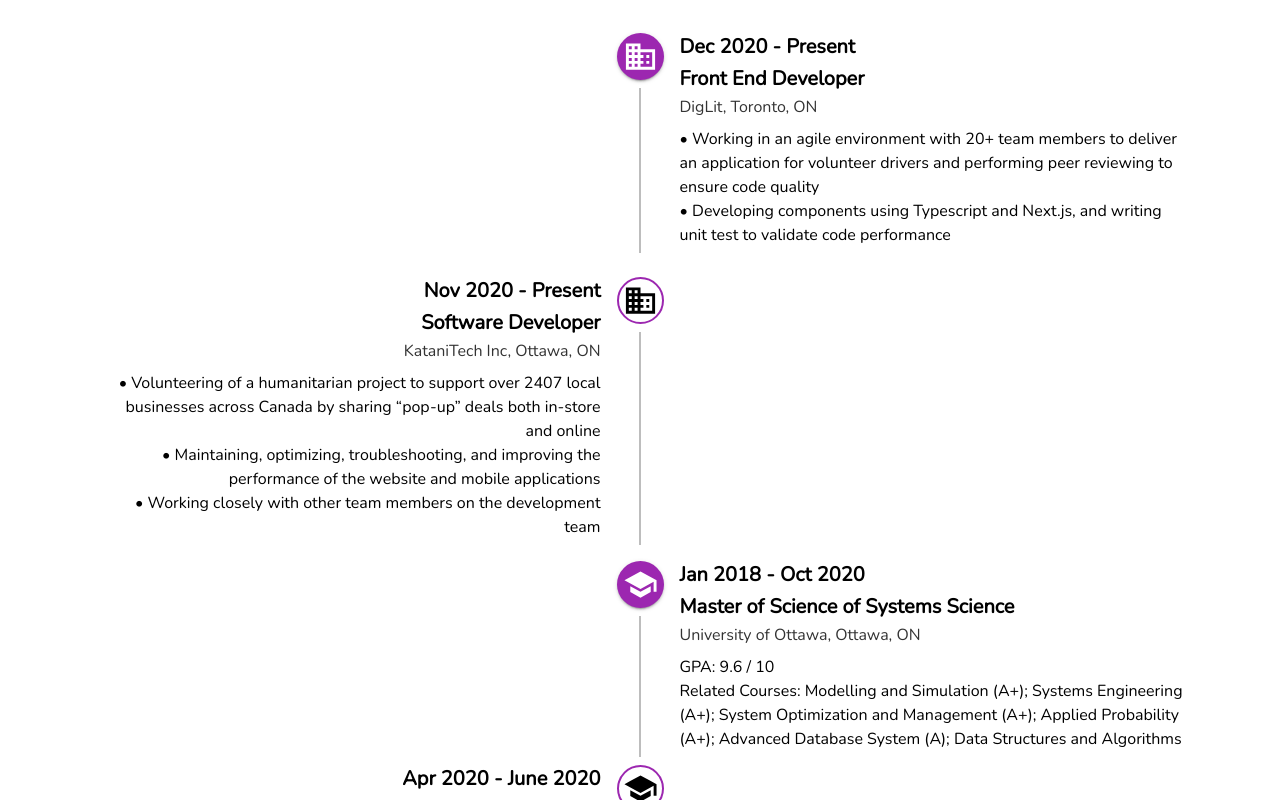
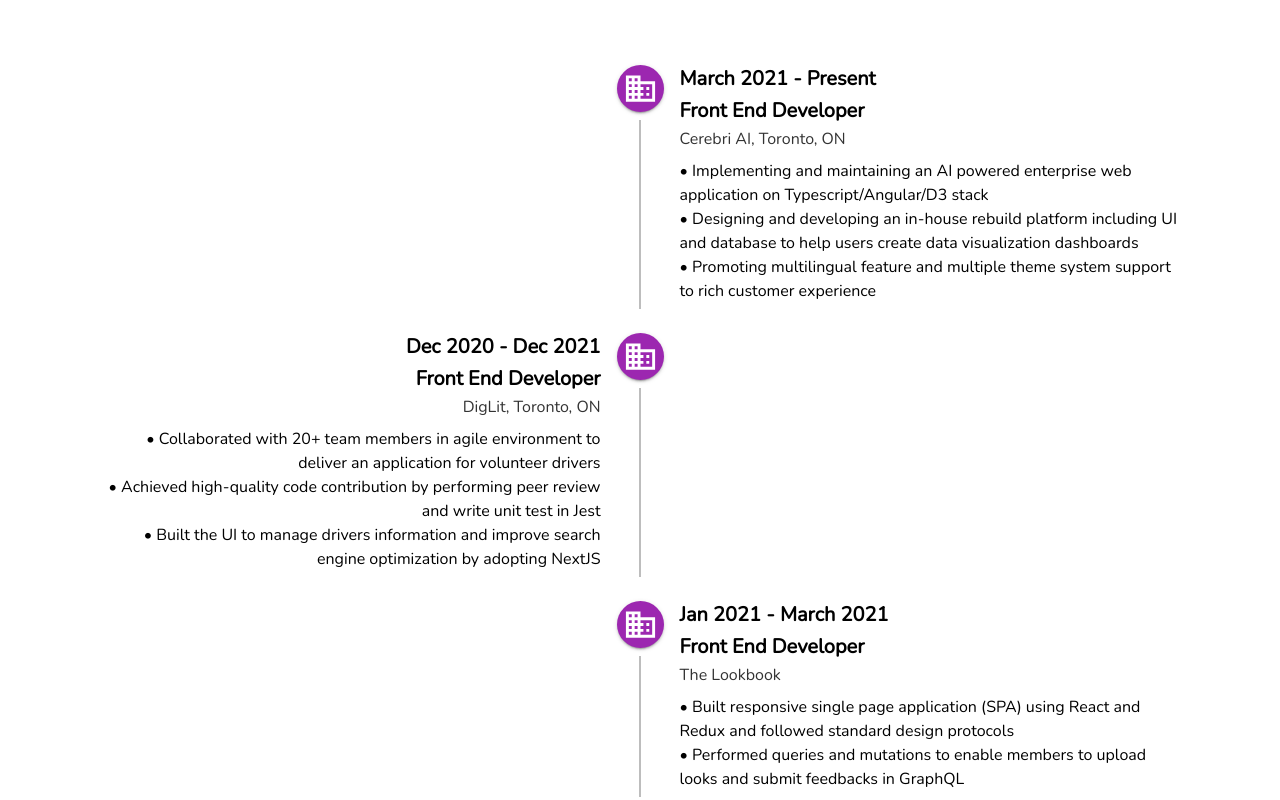
Before and after one commit to WendyChenj/My-Portfolio, a React (Create React App) app: page / in a window 1280 px wide. Shown: the part 1760-2560 px from the top of the page. Built offline with nearby package versions, Linux system fonts and the light colour scheme.

Commit message:
update work experience and skills

```diff
--- a/src/components/About/About.js
+++ b/src/components/About/About.js
@@ -30,7 +30,7 @@
       <div className='about-me-intro'>
         <Typography variant='h6' color='secondary'>
           Hi, I am a professional front end developer who is fueled by true passion for implementing visual elements
-          and building UX/UI websites. After obtaining my Master's Degree, I gained experience by volunteering startup company and using ReactJS to create reusable components. Also, I consider myself a 'forever student', eager to both practice coding skills through projects
+          and building UX/UI websites. After obtaining my Master's Degree, I gained experience by working at different fields as Front End Devloper and using ReactJS and AngularJS to create reusable components. Also, I consider myself a 'forever student', eager to both practice coding skills through projects
           and stay in tune with the latest technologies :)
         </Typography>
       </div>
--- a/src/components/Experience/ExperienceTimeline.js
+++ b/src/components/Experience/ExperienceTimeline.js
@@ -8,7 +8,7 @@
 const ExperienceTimeline = () => {
   return (
     <Timeline align={window.innerWidth > 960 ? "alternate" : "left"}>
-      <TimelineItem style={{minHeight: "100px", padding: "8px 0 8px 0"}} className="TimelineItem">
+      <TimelineItem style={{ minHeight: "100px", padding: "8px 0 8px 0" }} className="TimelineItem">
         <TimelineSeparator>
           <TimelineDot color="primary">
             <BusinessIcon fontSize="large" />
@@ -17,7 +17,31 @@
         </TimelineSeparator>
         <TimelineContent className="timeline-content-right">
           <Typography variant="h6">
-            Dec 2020 - Present
+            March 2021 - Present
+          </Typography>
+          <Typography variant="h6">
+            Front End Developer
+          </Typography>
+          <Typography className="location-name" color="secondary">
+            Cerebri AI, Toronto, ON
+          </Typography>
+          <Typography>
+            • Implementing and maintaining an AI powered enterprise web application on Typescript/Angular/D3 stack <br />
+            • Designing and developing an in-house rebuild platform including UI and database to help users create data visualization dashboards <br />
+            • Promoting multilingual feature and multiple theme system support to rich customer experience
+          </Typography>
+        </TimelineContent>
+      </TimelineItem>
+      <TimelineItem style={{ minHeight: "100px", padding: "8px 0 8px 0" }} className="TimelineItem">
+        <TimelineSeparator>
+          <TimelineDot color="primary">
+            <BusinessIcon fontSize="large" />
+          </TimelineDot>
+          <TimelineConnector />
+        </TimelineSeparator>
+        <TimelineContent className="timeline-content-right">
+          <Typography variant="h6">
+            Dec 2020 - Dec 2021
           </Typography>
           <Typography variant="h6">
             Front End Developer
@@ -26,8 +50,32 @@
             DigLit, Toronto, ON
           </Typography>
           <Typography>
-            • Working in an agile environment with 20+ team members to deliver an application for volunteer drivers and performing peer reviewing to ensure code quality <br />
-            • Developing components using Typescript and Next.js, and writing unit test to validate code performance </Typography>
+            • Collaborated with 20+ team members in agile environment to deliver an application for volunteer drivers <br />
+            • Achieved high-quality code contribution by performing peer review and write unit test in Jest <br />
+            • Built the UI to manage drivers information and improve search engine optimization by adopting NextJS
+           </Typography>
+        </TimelineContent>
+      </TimelineItem>
+      <TimelineItem style={{ minHeight: "100px", padding: "8px 0 8px 0" }} className="TimelineItem">
+        <TimelineSeparator>
+          <TimelineDot color="primary">
+            <BusinessIcon fontSize="large" />
+          </TimelineDot>
+          <TimelineConnector />
+        </TimelineSeparator>
+        <TimelineContent className="timeline-content-right">
+          <Typography variant="h6">
+            Jan 2021 - March 2021
+          </Typography>
+          <Typography variant="h6">
+            Front End Developer
+          </Typography>
+          <Typography className="location-name" color="secondary">
+            The Lookbook
+          </Typography>
+          <Typography>
+            • Built responsive single page application (SPA) using React and Redux and followed standard design protocols <br />
+            • Performed queries and mutations to enable members to upload looks and submit feedbacks in GraphQL </Typography>
         </TimelineContent>
       </TimelineItem>
       <TimelineItem style={{minHeight: "100px", padding: "8px 0 8px 0"}} className="TimelineItem">
@@ -39,7 +87,7 @@
         </TimelineSeparator>
         <TimelineContent className="timeline-content-left">
           <Typography variant="h6">
-            Nov 2020 - Present
+            Nov 2020 - Feb 2021
           </Typography>
           <Typography variant="h6">
             Software Developer
--- a/src/components/Skills/Skills.js
+++ b/src/components/Skills/Skills.js
@@ -23,12 +23,13 @@
           <Grid item md={6} sm={6} xs={12}>
             <Skill title='JavaScript' progress={ 90 } />
             <Skill title='React' progress={ 90 } />
-            <Skill title='Python' progress={ 80 } />
+            <Skill title='NextJS' progress={80} />
+            <Skill title='Python' progress={ 70 } />
             <Skill title='Git' progress={ 80 } />
           </Grid>
           <Grid item md={6} sm={6} xs={12}>
             <Skill title='TypeScript' progress={ 80 } />
-            <Skill title='NextJS' progress={ 80 } />
+            <Skill title='Angular' progress={90} />
             <Skill title='HTML / CSS' progress={ 90 } />
             <Skill title='SQL' progress={ 85 } />
           </Grid>
```
Also changed, not shown: 1 other file (tests, documents, lock files or other folders).
